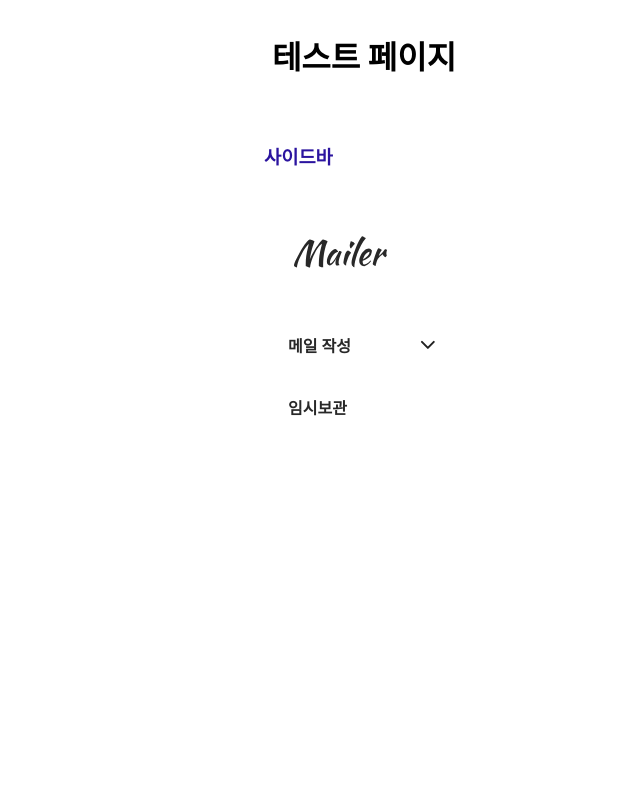
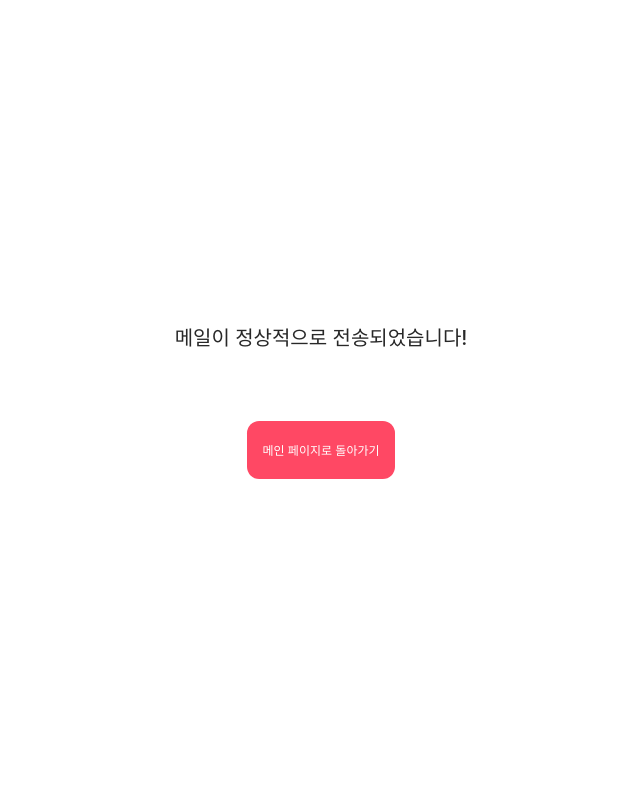
Before and after one commit to Team-G25/frontend, a React (Vite) app: page /test in a window 1280 px wide. Shown: the top 800 px of the page, without its empty margins (319-959 px from the left). Built offline with nearby package versions, Linux system fonts and the light colour scheme; no server answers; a web font is replaced by a local one.

Commit message:
Design: 메일 전송 성공 알림 모달

```diff
--- a/src/components/common/submitAlert/SubmitAlertModal.jsx
+++ b/src/components/common/submitAlert/SubmitAlertModal.jsx
@@ -1,20 +1,18 @@
-import { useNavigate } from "react-router-dom";
-import { Title, StyledButton, SytledScreen} from "./index.style";
+import { useNavigate } from 'react-router-dom';
+import { Title, StyledButton, SytledScreen, ModalOverlay } from './index.style';
 
 const SubmitAlert = () => {
   const navigate = useNavigate();
-    return(
+  return (
+    <ModalOverlay>
       <SytledScreen>
         <Title>메일이 정상적으로 전송되었습니다!</Title>
-            <StyledButton
-                onClick = {() => {
-                    navigate('/');
-                }}
-            >
+        <StyledButton onClick={() => navigate('/')}>
           메인 페이지로 돌아가기
         </StyledButton>
       </SytledScreen>
+    </ModalOverlay>
   );
 };
 
-export default SubmitAlert
+export default SubmitAlert;
--- a/src/components/common/submitAlert/index.style.js
+++ b/src/components/common/submitAlert/index.style.js
@@ -1,5 +1,5 @@
-import styled from "styled-components";
-import theme from "@/styles/theme";
+import styled from 'styled-components';
+import theme from '@/styles/theme';
 
 export const SytledScreen = styled.div`
   display: flex;
@@ -38,3 +38,16 @@ export const StyledButton = styled.button`
     font-weight: ${theme.font.weight.bold};
   }
 `;
+
+export const ModalOverlay = styled.div`
+  position: fixed;
+  top: 0;
+  left: 0;
+  width: 100vw;
+  height: 100vh;
+  background-color: ${theme.colors.white};
+  display: flex;
+  justify-content: center;
+  align-items: center;
+  z-index: 1000;
+`;
```
Lines whose indentation alone changed are shown as unchanged.
